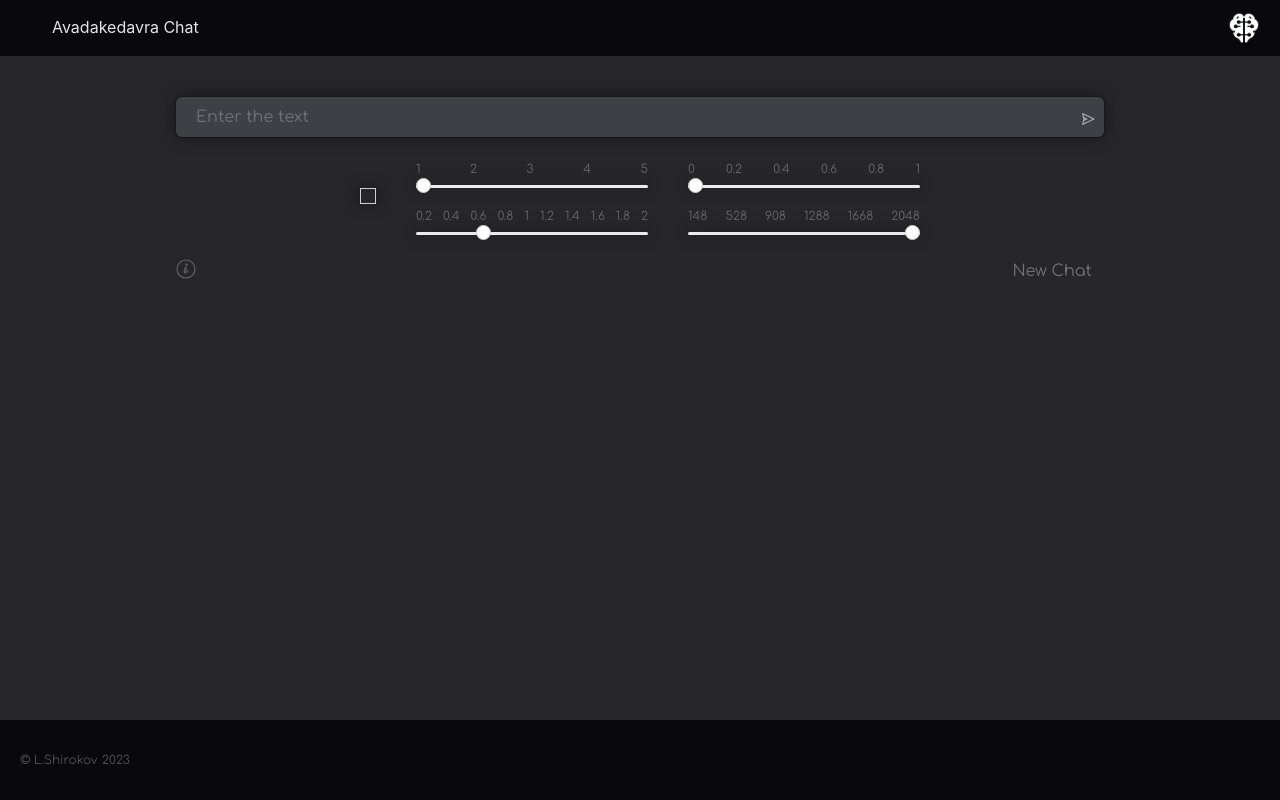
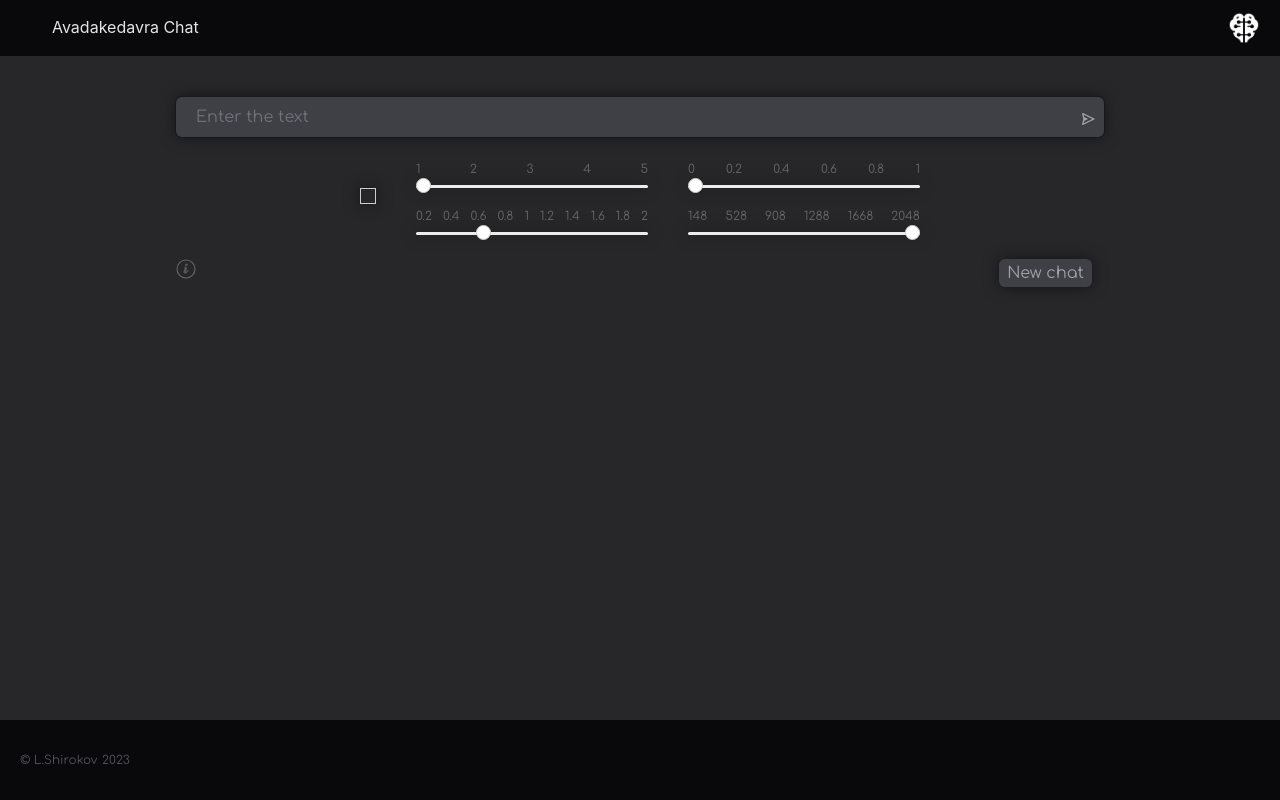
Before and after one commit to leo-shirokov/ai, a React (Vite) app: page / in a window 1280 px wide. Built offline with nearby package versions, Linux system fonts and the light colour scheme.

Commit message:
button styled

```diff
--- a/src/components/ChatForm/ChatForm.jsx
+++ b/src/components/ChatForm/ChatForm.jsx
@@ -266,13 +266,14 @@ const CreateChat = () => {
                         </p>
                     </div>
                     <button
-                        className="absolute right-3 text-zinc-500 hover:text-zinc-600 transition-all"
+                        className="absolute right-3 text-md text-zinc-400 shadow-[0_0_15px_rgba(0,0,0,0.50)]
+                        bg-zinc-700 rounded-md px-2 py-0.5 hover:text-zinc-500 hover:ring-1 transition-all"
                         type="button"
                         onClick={() => {
                             setChatResponses([]);
                         }}
                     >
-                        New Chat
+                        New chat
                     </button>
                 </div>
             </form>
```
Also changed, not shown: 3 other files (tests, documents, lock files or other folders).
